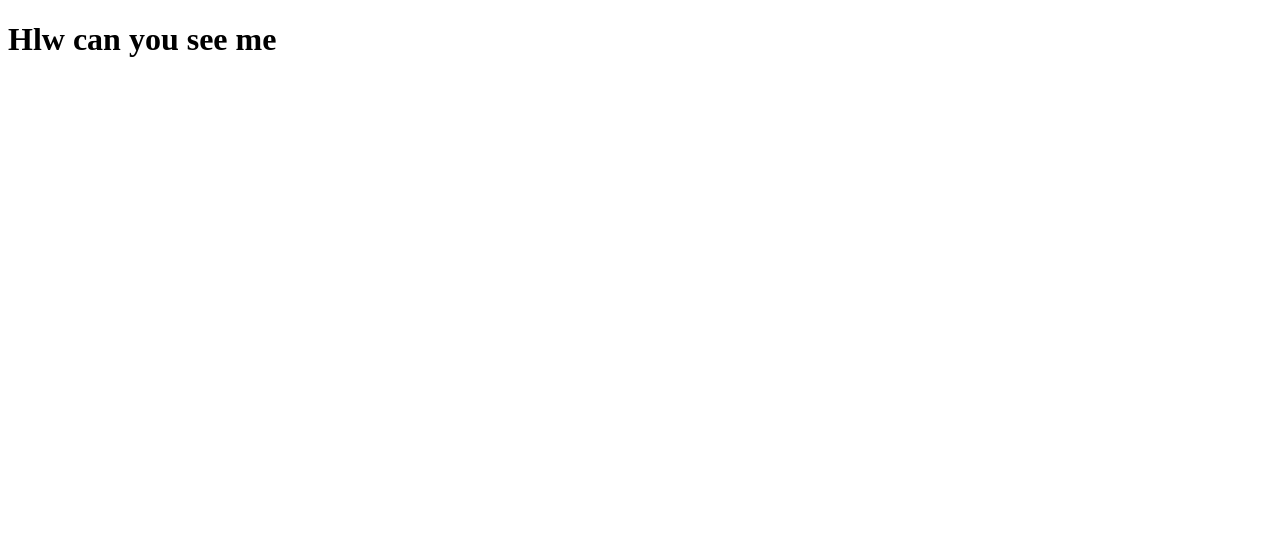
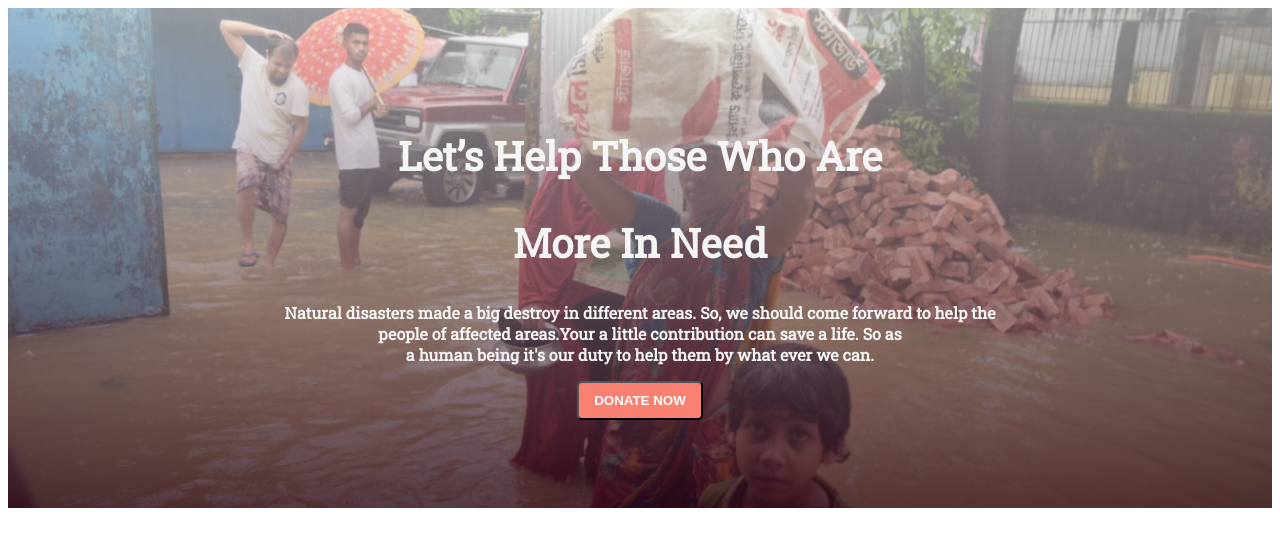
Before and after one commit to zami26/first-assignment, a plain HTML site: page index.html in a window 1280 px wide. Drawn offline with Linux system fonts and the light colour scheme.

Commit message:
fast section done

```diff
--- a/css/style.css
+++ b/css/style.css
@@ -0,0 +1,35 @@
+body {
+    font-family: 'Roboto Slab', serif;
+}
+
+#first-sec {
+    background-image: linear-gradient(to bottom, rgba(245, 246, 252, 0.52), rgba(34, 2, 26, 0.73)), url(../images/donation14.webp);
+
+    background-position: center;
+    background-size: cover;
+    height: 500px;
+    background-repeat: no-repeat;
+    text-align: center;
+    display: flex;
+    justify-content: center;
+    align-items: center;
+}
+
+.heading-first {
+    color: whitesmoke;
+    font-size: 40px;
+    font-weight: 900;
+}
+
+.text {
+    color: whitesmoke;
+    font-weight: bold;
+}
+
+.button {
+    border-radius: 5px;
+    background-color: salmon;
+    padding: 10px 15px;
+    color: white;
+    font-weight: bold;
+}
--- a/index.html
+++ b/index.html
@@ -6,11 +6,30 @@
     <meta http-equiv="X-UA-Compatible" content="IE=edge">
     <meta name="viewport" content="width=device-width, initial-scale=1.0">
     <title>Donate for needy</title>
+    <link rel="preconnect" href="https://fonts.googleapis.com">
+    <link rel="preconnect" href="https://fonts.gstatic.com" crossorigin>
+    <link href="https://fonts.googleapis.com/css2?family=Roboto+Slab&display=swap" rel="stylesheet">
     <link rel="stylesheet" href="css/style.css">
 </head>
 
 <body>
-    <h1>Hlw can you see me</h1>
+    <section id="first-sec">
+        <div id="first-div">
+            <h1 class="heading-first">Let’s Help Those Who Are</h1>
+            <h1 class="heading-first"> More In Need</h1>
+            <p class="text">Natural disasters made a big destroy in different areas. So, we should come forward to help
+                the <br>
+                people of
+                affected areas.Your a little contribution can save a life. So as <br> a human being it's our duty to
+                help
+                them by what ever we can. </p>
+            <button class="button">DONATE NOW</button>
+        </div>
+    </section>
+
+    <section>
+
+    </section>
 </body>
 
 </html>
```
